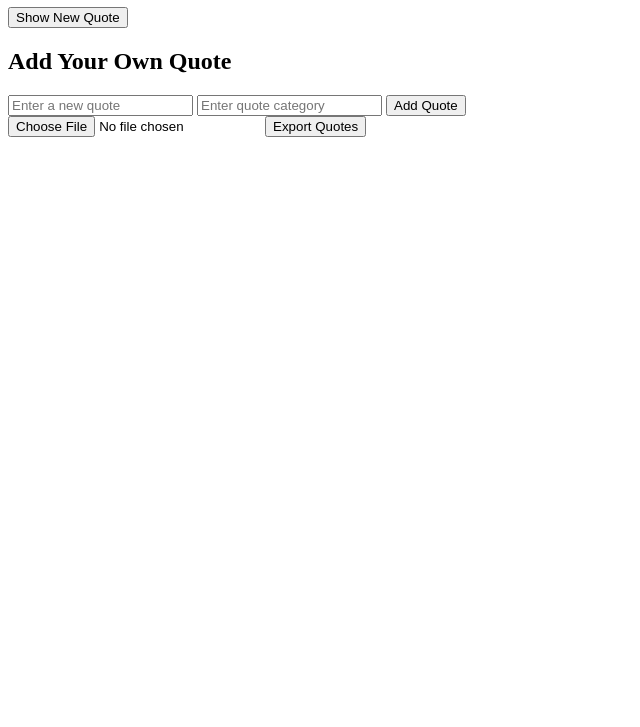
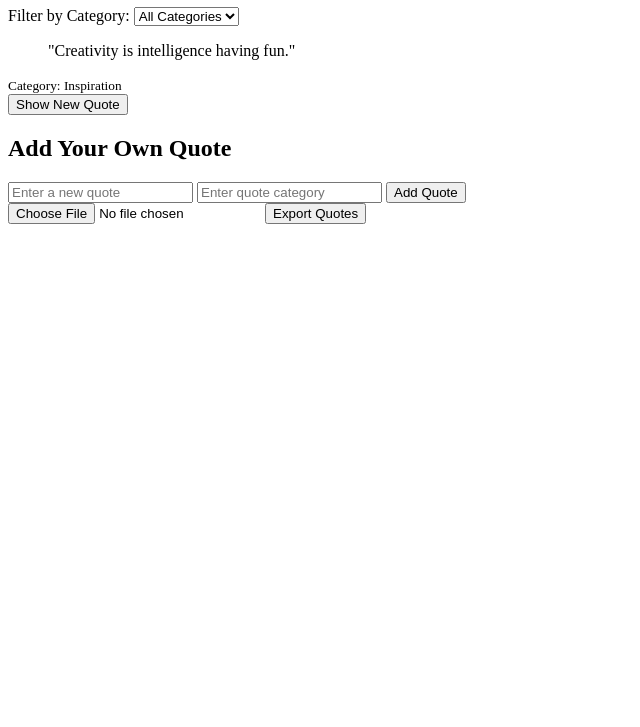
Before and after one commit to Tech-it-with-Billy/alx_fe_javascript, a plain HTML site: page dom-manipulation/index.html in a window 1280 px wide. Shown: the part 73-800 px from the top of the page, without its empty margins (0-640 px from the left). Drawn offline with Linux system fonts and the light colour scheme.

Commit message:
update files

```diff
--- a/dom-manipulation/index.html
+++ b/dom-manipulation/index.html
@@ -7,6 +7,12 @@
 </head>
 <body>
     <h1>Dynamic Quote Generator</h1>
+
+    <label for="categoryFilter">Filter by Category:</label>
+    <select id="categoryFilter">
+        <option value="all">All Categories</option>
+    </select>
+
     <div id="quoteDisplay"></div>
     <button id="newQuote">Show New Quote</button>
 
```
